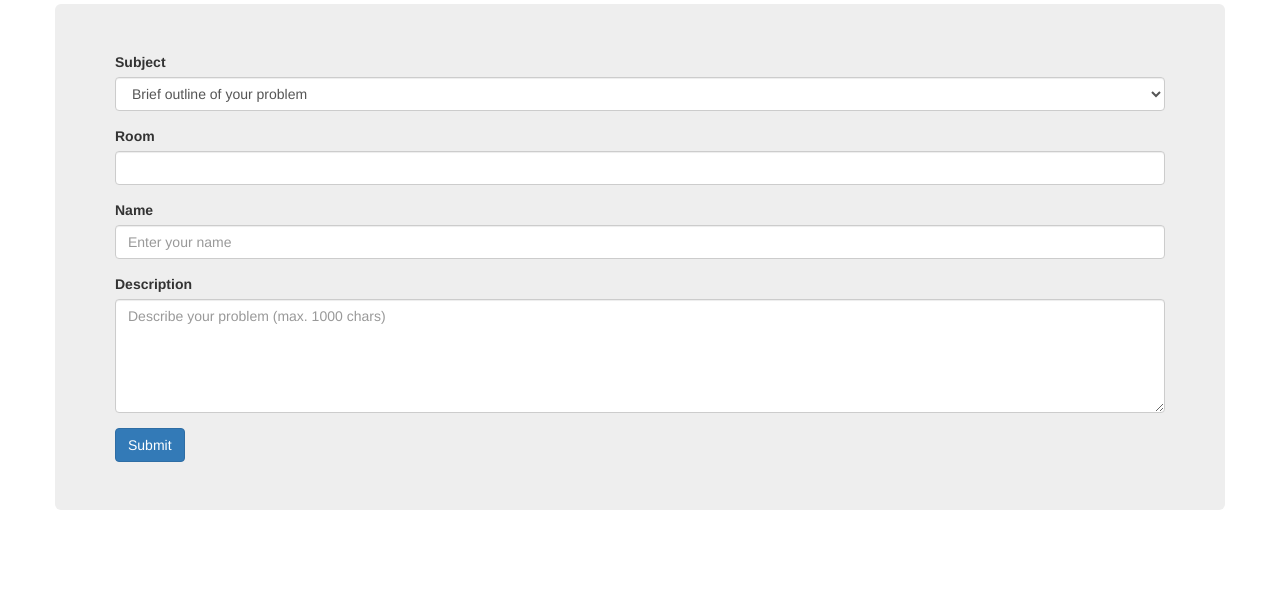
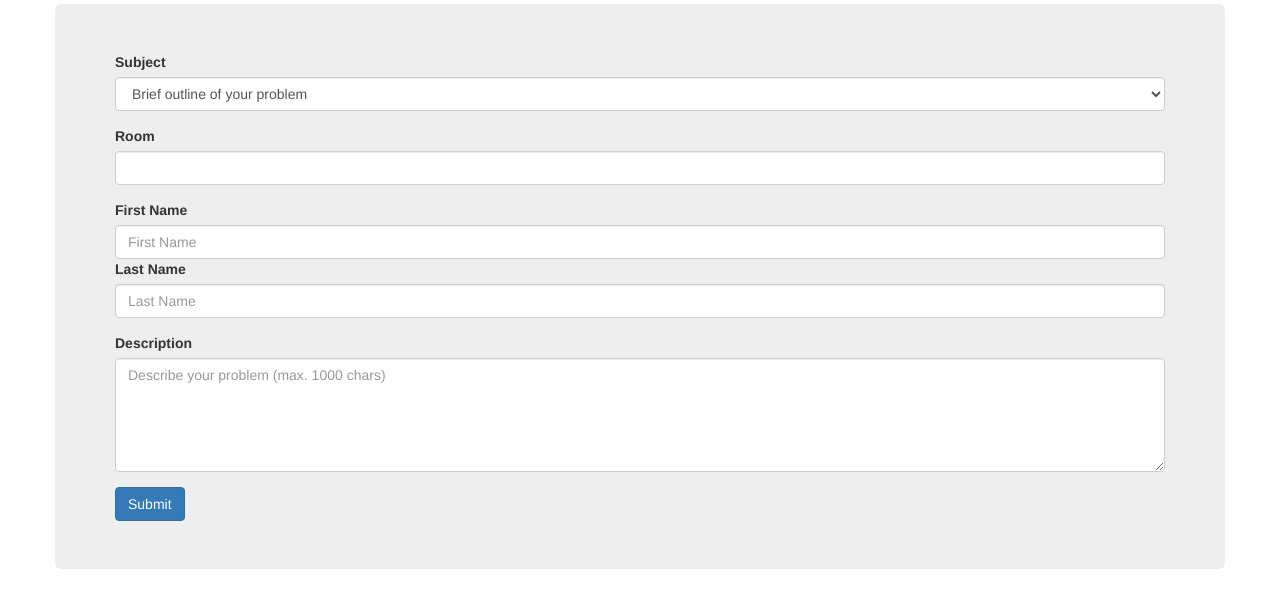
Before and after one commit to billywongstuy/BrevityFinesse-SDSpr17FP, a Flask app: page /submit in a window 1280 px wide. Shown: the part 157-765 px from the top of the page. Run offline with Flask 2, Linux system fonts and the light colour scheme; some libraries are stand-ins or nearby versions.

Commit message:
added tentative first/last fields to guest submit ticket page

```diff
--- a/app.py
+++ b/app.py
@@ -67,7 +67,7 @@ def login():
     #loginMessage = "" if login is valid --> go to index page
     if loginMessage == "":
         session['username'] = username    #session username
-        session['type'] = auth.account_type(username)  #get account type
+        session['type'] = auth.account_level(username)  #get account type
         return redirect('/')
 
     return loginMessage   #return error message for invalid login
--- a/devlog.txt
+++ b/devlog.txt
@@ -85,3 +85,6 @@ billyW -- 2017-05-18 21:54
     - Fixed some html pages
     - Linked some routes
     - Did registering
+
+julianA -- 2017-05-19 14:56
+Added tentative first/last fields to guest submit ticket page
--- a/templates/submit.html
+++ b/templates/submit.html
@@ -37,8 +37,16 @@
 
 	  {% if not teacherAcc %} <!-- admins need to put teacher name -->
 	  <div class="form-group">
-	    <label for="ticketSubject">Name</label>
-	    <input type="textarea" class="form-control" id="ticketGuestName" placeholder="Enter your name" name="guestName">
+	    <!--<div class="row">
+	      <div class="col-6-xs">-->
+		<label for="ticketGuestFirstName">First Name</label>
+		<input type="textarea" class="form-control" id="ticketGuestFirstName" placeholder="First Name" name="guestFirstName">
+	      <!--</div>
+	      <div class="col-6-xs">-->
+		<label for="ticketGuestLastName">Last Name</label>
+		<input type="textarea" class="form-control" id="ticketGuestLastName" placeholder="Last Name" name="guestLastName">
+	      <!--</div>
+	    </div>-->
 	  </div>
 	  {% endif %}
 
```
